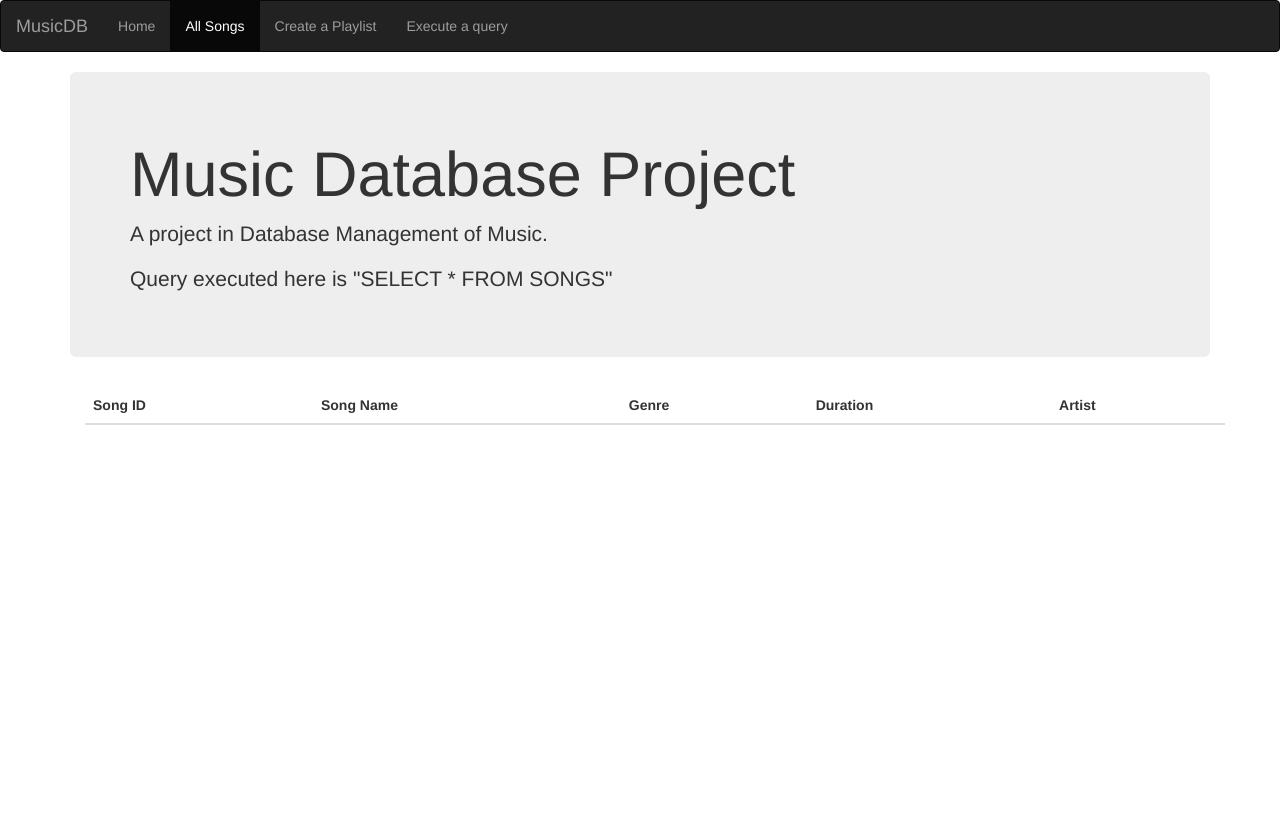
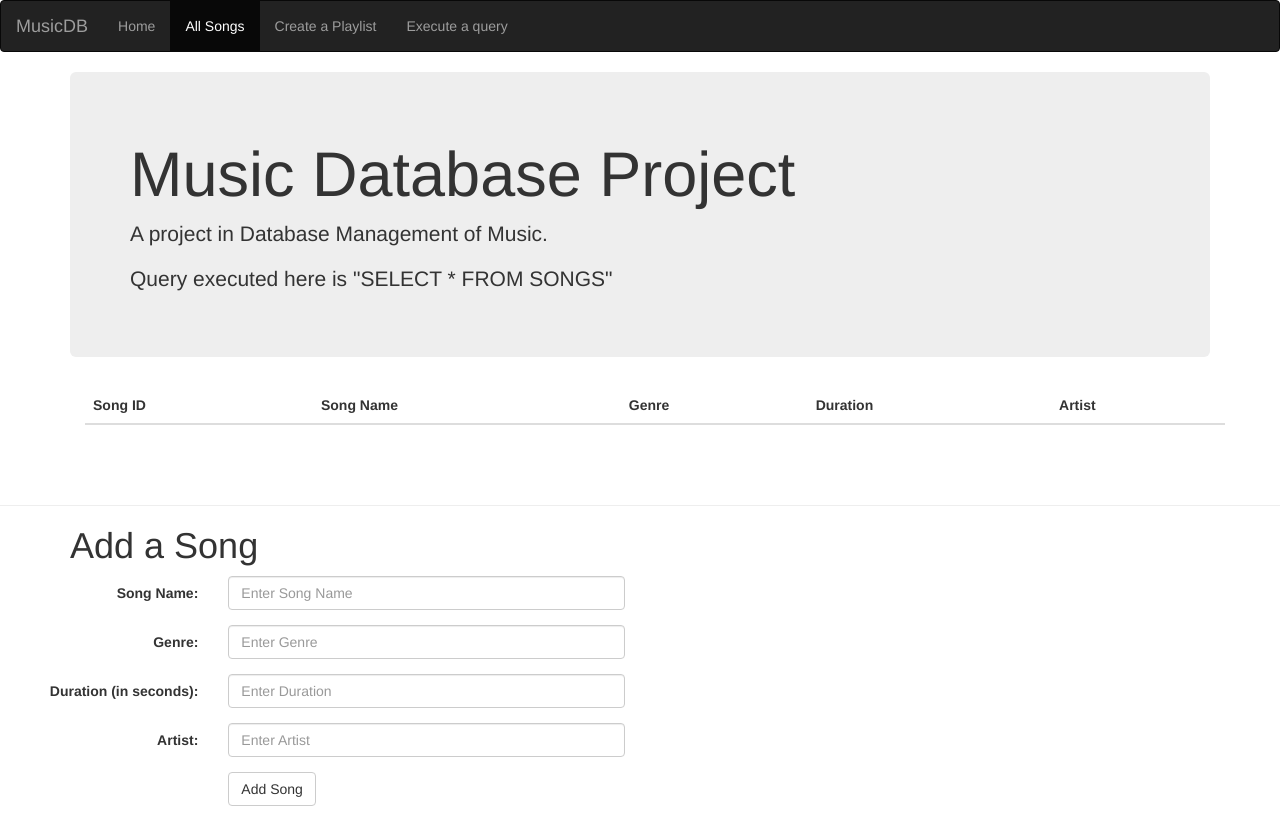
Before and after one commit to nikhil-sachdeva/MusicDB, a plain HTML site: page front/all.html in a window 1280 px wide. Before the commit the page ends 800 px from the top, so only its background shows below. Drawn offline with nearby package versions, Linux system fonts and the light colour scheme; no server answers.

Commit message:
Can add songs

```diff
--- a/front/all.html
+++ b/front/all.html
@@ -44,6 +44,45 @@
                 </tbody>
               </table>
 </div>
+</div>
+<br>
+<br>
+<hr>
+<h1 class="container">Add a Song</h1>
+
+<div class="container-fluid">
+  <form class="form-horizontal" action="/add_song" method="POST">
+    <div class="form-group">
+      <label class="control-label col-sm-2">Song Name:</label>
+      <div class="col-sm-4">
+        <input class="form-control" id="name" name="name" placeholder="Enter Song Name">
+      </div>
+    </div>
+    <div class="form-group">
+      <label class="control-label col-sm-2">Genre:</label>
+      <div class="col-sm-4">
+        <input class="form-control" name="genre" placeholder="Enter Genre">
+      </div>
+    </div>
+    <div class="form-group">
+      <label class="control-label col-sm-2">Duration (in seconds):</label>
+      <div class="col-sm-4">
+        <input class="form-control" name="duration" placeholder="Enter Duration">
+      </div>
+    </div>
+    <div class="form-group">
+      <label class="control-label col-sm-2">Artist:</label>
+      <div class="col-sm-4">
+        <input class="form-control" name="artist" placeholder="Enter Artist">
+      </div>
+    </div>
+    <div class="form-group">
+      <div class="col-sm-offset-2 col-sm-10">
+        <button type="submit" class="btn btn-default">Add Song</button>
+      </div>
+    </div>
+  </form>
+</div>
 </body>
 </html>
 
--- a/front/scripts.js
+++ b/front/scripts.js
@@ -19,7 +19,7 @@ request.onload = function() {
       cell1.innerHTML = song.SongID;
       cell2.innerHTML = song.SongName;
       cell3.innerHTML = song.Genre;
-      cell4.innerHTML = song.Duration/60;
+      cell4.innerHTML = Math.trunc(song.Duration/60) + "min " + song.Duration%60+"sec";
       cell5.innerHTML = song.Artist;
       i=i+1;
 
```
Also changed, not shown: app.js (+29 -1 lines), front/query.html (+5 -1 lines).
